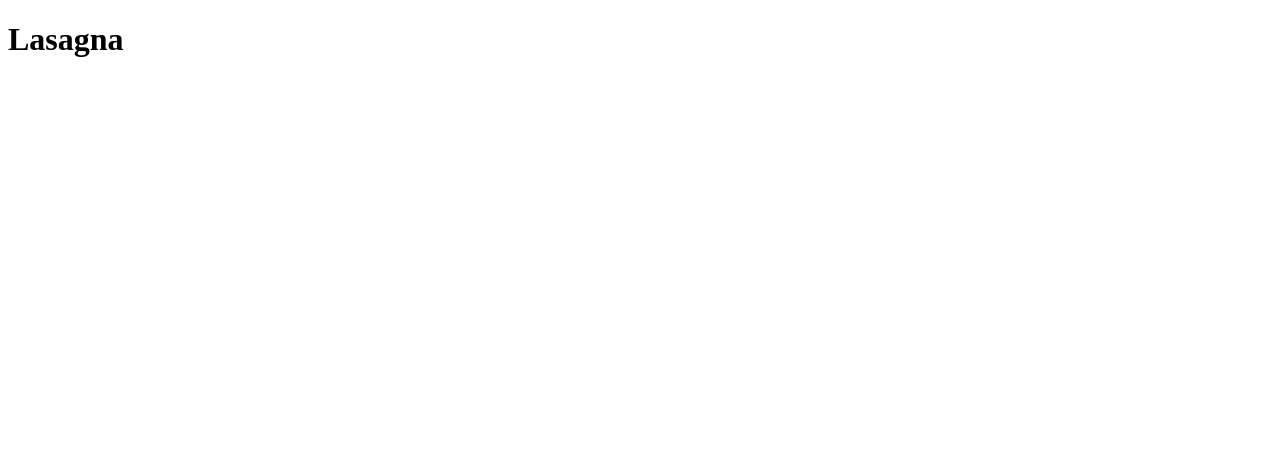
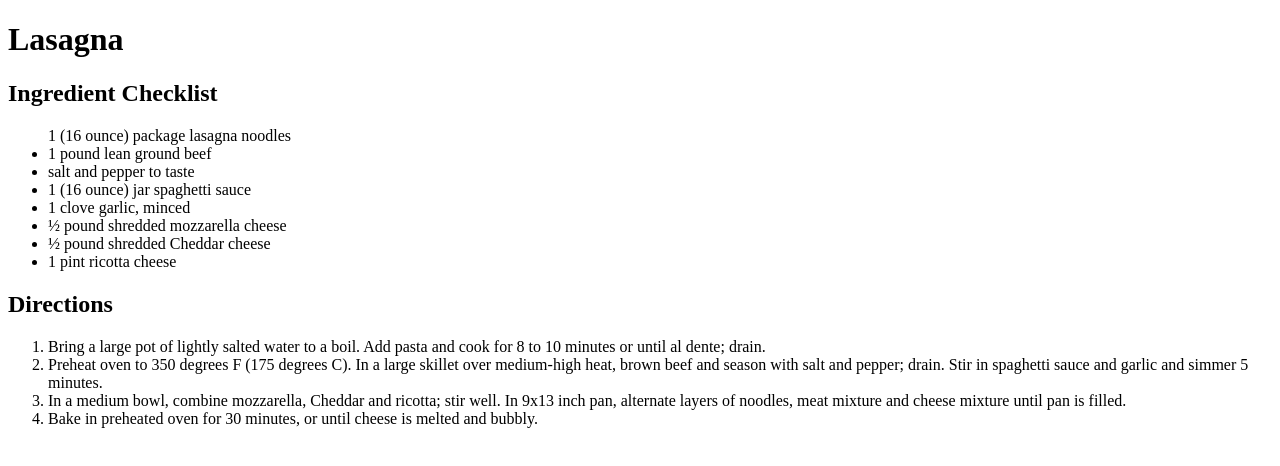
Before and after one commit to mikedelosreyes-proton/odin-recipes, a plain HTML site: page recipes/lasagna.html in a window 1280 px wide. Drawn offline with Linux system fonts and the light colour scheme.

Commit message:
completed lasagna recipe

```diff
--- a/recipes/lasagna.html
+++ b/recipes/lasagna.html
@@ -8,5 +8,24 @@
 </head>
 <body>
     <h1>Lasagna</h1>
+    <h2>Ingredient Checklist</h2>
+    <ul>
+        <l1>1 (16 ounce) package lasagna noodles</l1>
+        <li>1 pound lean ground beef</li>
+        <li>salt and pepper to taste</li>
+        <li>1 (16 ounce) jar spaghetti sauce</li>
+        <li>1 clove garlic, minced</li>
+        <li>½ pound shredded mozzarella cheese</li>
+        <li>½ pound shredded Cheddar cheese</li>
+        <li>1 pint ricotta cheese</li>
+    </ul>
+    <h2>Directions</h2>
+    <ol>
+
+        <li>Bring a large pot of lightly salted water to a boil. Add pasta and cook for 8 to 10 minutes or until al dente; drain.</li>
+        <li>Preheat oven to 350 degrees F (175 degrees C). In a large skillet over medium-high heat, brown beef and season with salt and pepper; drain. Stir in spaghetti sauce and garlic and simmer 5 minutes.</li>
+        <li>In a medium bowl, combine mozzarella, Cheddar and ricotta; stir well. In 9x13 inch pan, alternate layers of noodles, meat mixture and cheese mixture until pan is filled.</li>
+        <li>Bake in preheated oven for 30 minutes, or until cheese is melted and bubbly.</li>
+    </ol>
 </body>
 </html>
```
